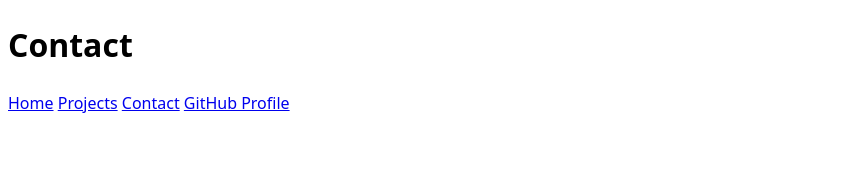
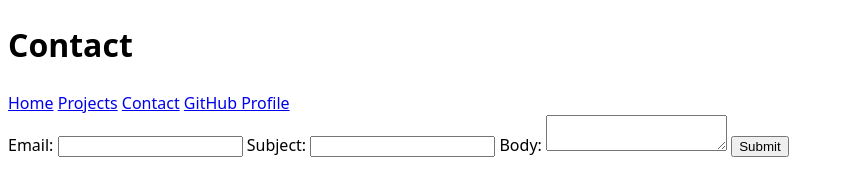
Before and after one commit to clairezheng12/portfolio, a plain HTML site: page contact/index.html in a window 1280 px wide. Shown: the whole page, without its empty margins (0-843 px from the left). Drawn offline with Linux system fonts and the light colour scheme.

Commit message:
Added contact form

```diff
--- a/contact/index.html
+++ b/contact/index.html
@@ -28,5 +28,15 @@
         >GitHub Profile</a
       >
     </nav>
+
+    <form action="mailto:cmzheng@mit.edu" method="POST" enctype="text/plain">
+      <label for="name"> Email: </label>
+      <input type="email" name="email" />
+      <label for="name"> Subject: </label>
+      <input name="subject" />
+      <label for="name"> Body: </label>
+      <textarea name="body"> </textarea>
+      <button>Submit</button>
+    </form>
   </body>
 </html>
```
